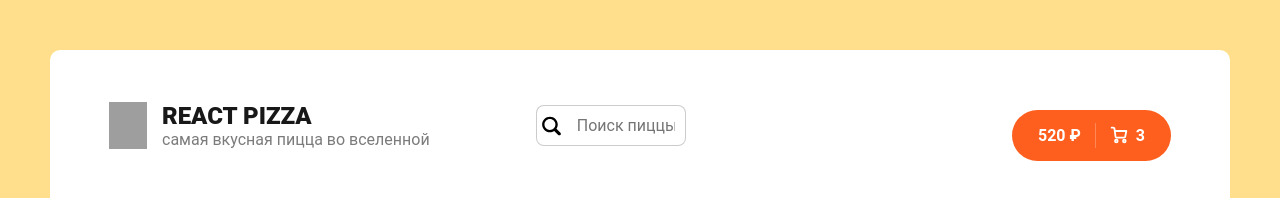
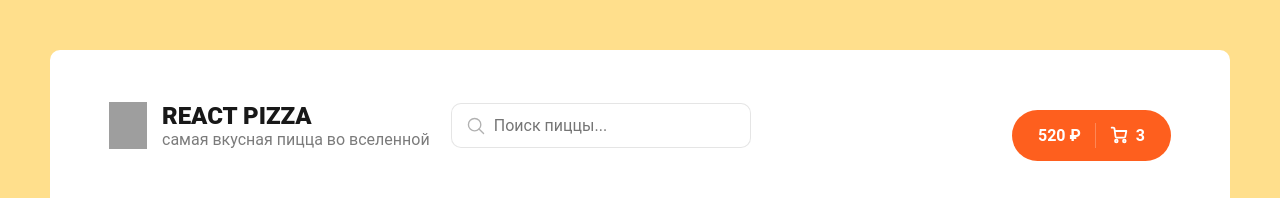
Before and after one commit to posternaka/pizza-app, a React app: page / in a window 1280 px wide. Shown: the top 198 px of the page. Built offline with nearby package versions, Linux system fonts and the light colour scheme; no server answers; grey boxes are pictures that could not be loaded; a web font is replaced by a local one.

Commit message:
fixed icon from clear search

```diff
--- a/src/App.jsx
+++ b/src/App.jsx
@@ -9,6 +9,7 @@ import Cart from '@/Pages/Cart';
 
 function App() {
     const [searchValue, setSearchValue] = React.useState('');
+    console.log(searchValue);
 
     return (
         <div className="wrapper">
--- a/src/components/Search/Search.jsx
+++ b/src/components/Search/Search.jsx
@@ -6,13 +6,56 @@ function Search({ searchValue, setSearchValue }) {
 
   return (
     <div className={styles.root}>
-        <svg className={styles.icon} enable-background="new 0 0 32 32" id="Glyph" version="1.1" viewBox="0 0 32 32"  xmlns="http://www.w3.org/2000/svg"><path d="M27.414,24.586l-5.077-5.077C23.386,17.928,24,16.035,24,14c0-5.514-4.486-10-10-10S4,8.486,4,14  s4.486,10,10,10c2.035,0,3.928-0.614,5.509-1.663l5.077,5.077c0.78,0.781,2.048,0.781,2.828,0  C28.195,26.633,28.195,25.367,27.414,24.586z M7,14c0-3.86,3.14-7,7-7s7,3.14,7,7s-3.14,7-7,7S7,17.86,7,14z" id="XMLID_223_"/></svg>
-        <input
-          value={searchValue}
-          onChange={e => setSearchValue(e.target.value)}
-          className={styles.input}
-          placeholder='Поиск пиццы...'
+      <svg
+        className={styles.icon}
+        enableBackground="new 0 0 32 32"
+        id="EditableLine"
+        version="1.1"
+        viewBox="0 0 32 32"
+        xmlns="http://www.w3.org/2000/svg">
+        <circle
+          cx="14"
+          cy="14"
+          fill="none"
+          id="XMLID_42_"
+          r="9"
+          stroke="#000000"
+          strokeLinecap="round"
+          strokeLinejoin="round"
+          strokeMiterlimit="10"
+          strokeWidth="2"
         />
+        <line
+          fill="none"
+          id="XMLID_44_"
+          stroke="#000000"
+          strokeLinecap="round"
+          strokeLinejoin="round"
+          strokeMiterlimit="10"
+          strokeWidth="2"
+          x1="27"
+          x2="20.366"
+          y1="27"
+          y2="20.366"
+        />
+      </svg>
+      <input
+        id='icon'
+        value={searchValue}
+        onChange={(e) => setSearchValue(e.target.value)}
+        className={styles.input}
+        placeholder="Поиск пиццы..."
+      />
+      {searchValue && (
+        <svg
+          id='icon'
+          onClick={() => setSearchValue('')}
+          className={styles.clearIcon}
+          viewBox="0 0 20 20"
+          xmlns="http://www.w3.org/2000/svg">
+          <path d="M10 8.586L2.929 1.515 1.515 2.929 8.586 10l-7.071 7.071 1.414 1.414L10 11.414l7.071 7.071 1.414-1.414L11.414 10l7.071-7.071-1.414-1.414L10 8.586z" />
+        </svg>
+      )}
     </div>
   )
 }
--- a/src/components/Search/search.module.scss
+++ b/src/components/Search/search.module.scss
@@ -1,30 +1,41 @@
 .root {
     position: relative;
-    margin-left: -220px;
+    left: -120px;
+  }
 
-    .icon {
-        position: absolute;
-        width: 25px;
-        height:  25px;
-        top: 50%;
-        left: 2%;
-        transform:translate(0, -50%);
-        cursor: pointer;
+  .input {
+    border: 1px solid rgba(0, 0, 0, 0.1);
+    padding: 12px 20px;
+    padding-left: 42px;
+    width: 300px;
+    border-radius: 10px;
+    font-size: 16px;
+
+    &:focus {
+      border: 1px solid rgba(0, 0, 0, 0.2);
+      width: 450px;
     }
+  }
 
-    .input {
-        font-size: 16px;
-        width: 150px;
-        padding: 10px;
-        padding-left: 40px;
-        border-radius: 8px;
-        border: 1px solid rgba(0, 0, 0, .2);
-        transition: 0.3s ease-in-out;
+  .icon {
+    width: 22px;
+    height: 22px;
+    opacity: 0.3;
+    position: absolute;
+    left: 14px;
+    top: 12px;
+  }
 
-        &:focus {
-            border: 1px solid rgba(0, 0, 0, .4);
-            width: 450px;
+  .clearIcon {
+    width: 18px;
+    height: 18px;
+    opacity: 0.3;
+    position: absolute;
+    right: 15px;
+    top: 15px;
+    cursor: pointer;
 
-        }
+    &:hover {
+      opacity: 0.8;
     }
-}
+  }
--- a/src/components/Sort.jsx
+++ b/src/components/Sort.jsx
@@ -46,8 +46,8 @@ function Sort({ sortType, cbSetSort }) {
                     <li
                       key={index}
                       onClick={() => handleSetSort(item)}
-                      className={item.name === sortType.name ? "active" : ''
-                    }>
+                      className={item.name === sortType.name ? "active" : ''}
+                    >
                       {item.name}
                     </li>
                 ))
```
